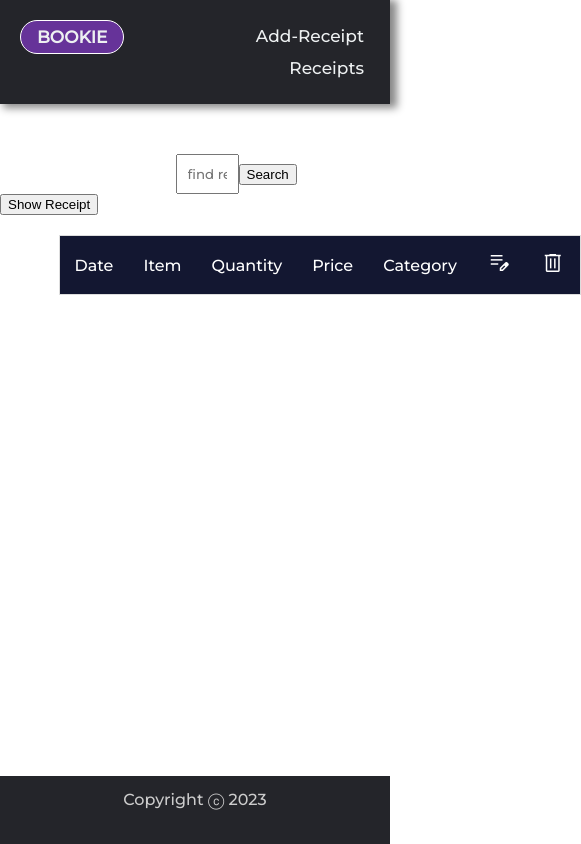
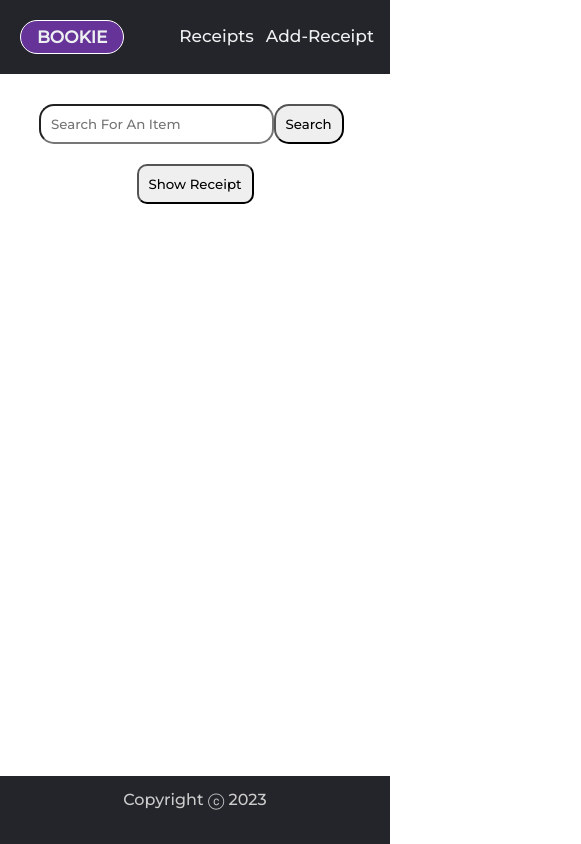
Before and after one commit to somkenemuscle/React-bookkeeper-app, a Next.js app: page /receipts in a window 390 px wide. Shown: the whole page, 581 px wide, since content can reach past the window. Built offline with nearby package versions, Linux system fonts and the light colour scheme.

Commit message:
designs completed

```diff
--- a/app/receipts/page.jsx
+++ b/app/receipts/page.jsx
@@ -21,8 +21,9 @@ export default function () {
   function editingReceipt(id) {
     function getEdit() {
       return DisplayReceipts.filter((receipt) =>
-      receipt.id === id
-    )}
+        receipt.id === id
+      )
+    }
     let detail = getEdit()
     setEditReceipt(...detail)
   }
@@ -89,27 +90,27 @@ export default function () {
   //return components
   return (
     <div className="list-container">
+
       <form className="search-container" onSubmit={getSearch}>
-        <input className="search" onChange={handleSearchChange} name="search" value={search} type="text" placeholder="find receipt" required />
-        <button>Search</button>
+        <input className="search" onChange={handleSearchChange} name="search" value={search} type="text" placeholder="Search For An Item" required />
+        <button className="searchbtn">Search</button>
       </form>
-
-      <button onClick={handleToggle}>Show Receipt</button>
+      <button className="btnshow" onClick={handleToggle}>Show Receipt</button>
 
       <table>
         <tbody>
-          <tr>
-            <th>Date</th>
-            <th>Item</th>
-            <th>Quantity</th>
-            <th>Price</th>
-            <th>Category</th>
-            <th>
+          <tr className="thead">
+            <th scope="col">Date</th>
+            <th scope="col">Item</th>
+            <th scope="col">Quantity</th>
+            <th scope="col">Price</th>
+            <th scope="col">Category</th>
+            <th scope="col">
               <span className="material-symbols-outlined">
                 edit_note
               </span>
             </th>
-            <th>
+            <th scope="col">
               <span className="material-symbols-outlined">
                 delete
               </span>
--- a/components/listreceipt.jsx
+++ b/components/listreceipt.jsx
@@ -11,17 +11,17 @@ const listreceipts = (props) => {
 
     return (
         <tr>
-            <td>{props.date}</td>
-            <td>{props.name}</td>
-            <td>{props.quantity}</td>
-            <td>${props.price}</td>
-            <td>{props.category}</td>
-            <td >
+            <td  data-label='Date' scope='row'>{props.date}</td>
+            <td data-label='Item'>{props.name}</td>
+            <td data-label='Quantity'>{props.quantity}</td>
+            <td data-label='Price'>${props.price}</td>
+            <td data-label='Category'>{props.category}</td>
+            <td data-label='Edit' >
              <Link href='/receipts/edit'>
                 <span onClick={handleEdit} className="material-symbols-outlined edit">edit_note</span>
             </Link>
             </td>
-            <td className='delete'>
+            <td data-label='Delete' className='delete'>
                 <span onClick={handleDelete} className="material-symbols-outlined">delete</span>
             </td>
 
--- a/styles/page.css
+++ b/styles/page.css
@@ -1,11 +1,6 @@
 * {
     margin: 0;
 }
-
-/* .body {
-    background-color:  #000000;
-    color: white;
-} */
 
 /* NAVBAR STYLING */
 .topnav {
@@ -13,9 +8,6 @@
     background-color: #24252a;
     padding: 20px 10px;
     font-family: "Montserrat", sans-serif;
-    box-shadow: 5px 2px 8px 2px #888888;
-
-
 }
 
 .items {
@@ -48,9 +40,20 @@
     text-decoration: none;
 }
 
+@media screen and (max-width: 400px) {
+    .items{
+        padding:6px 6px ;
+    }
+}
+@media screen and (max-width: 358px) {
+    .items{
+        padding:2px 2px ;
+    }
+}
+
 /* BODY HOMEPAGE STYLES */
 .header {
-    margin-top: 140px;
+    margin-top: 80px;
     text-align: center;
     font-weight: bold;
     font-family: "Montserrat", sans-serif;
@@ -64,47 +67,152 @@
     color: grey;
     font-family: "Montserrat", sans-serif;
 }
+.animation-container{
+    display: flex;
+  flex-direction: column;
+  align-items: center;
+  justify-content: center;
+  margin-bottom: 5px;
+}
 
-
+@media screen and (max-width: 400px) {
+.animation-container{
+    margin-bottom: 80px;
+}
+}
 
 /* LIST RECEIPT PAGE STYLING */
-.search-container{
-  margin-top: 50px;
+.search-container {
+    margin-top: 30px;
+    margin-left: 40%;
+}
 
-}
-.search{
-    margin-left:45%;
-    width: 10%;
+.search {
     padding: 10px 10px;
+    width: 30%;
+    border-radius: 15px;
     font-family: "Montserrat", sans-serif;
 }
 
+.searchbtn {
+    padding: 10px 10px;
+    font-family: sans-serif;
+    font-weight: lighter;
+    border-radius: 15px;
+    cursor: pointer;
+    font-family: "Montserrat", sans-serif;
+}
+
+.searchbtn:hover {
+    transition: 0.5s;
+    background-color: #24252a;
+    color: white;
+}
+
+.btnshow {
+    margin-left: 48%;
+    padding: 10px 10px;
+    font-family: "Montserrat", sans-serif;
+    margin-top: 20px;
+    font-weight: light;
+    cursor: pointer;
+    border-radius: 10px;
+}
+
+.btnshow:hover {
+    background-color: #24252a;
+    color: white;
+    transition: 0.2s;
+}
+
+/* list but table design */
 table {
-    margin-top: 20px;
-    margin-left: 15%;
-    margin-right: 15%;
+    cursor: pointer;
+    border: 1px solid #ccc;
     border-collapse: collapse;
-    border-spacing: 0;
-    width: 70%;
-    border: 1px solid #ddd;
-    font-family: "Montserrat", sans-serif ;
+    margin: 20px 0px 10% 10%;
+    padding: 0;
+    width: 80%;
+    table-layout: fixed;
+    font-family: "Montserrat", sans-serif;
+    margin-bottom: 80px;
+}
 
 
+table tr {
+    background-color: white;
+    border: 1px solid #ddd;
+    padding: .35em;
 }
 
-th {
-    background-color: #131731;
-    color: white;
-    text-align: left;
-    padding: 15px;
-    cursor: pointer;
-    font-weight: lighter;
+table th,
+table td {
+    padding: .625em;
+    text-align: center;
 }
 
-td {
-    text-align: left;
-    padding: 14px;
-    cursor: pointer;
+table th {
+    font-size: .85em;
+    letter-spacing: .1em;
+    text-transform: uppercase;
+}
+
+@media screen and (max-width: 840px) {
+    .btnshow {
+        margin-left: 35%;
+    }
+
+    .search-container {
+        margin-left: 10%;
+    }
+
+    .search {
+        width: 60%;
+    }
+
+
+    table {
+        border: 0;
+    }
+
+    table .thead {
+        border: none;
+        clip: rect(0 0 0 0);
+        height: 1px;
+        margin: -1px;
+        overflow: hidden;
+        padding: 0;
+        position: absolute;
+        width: 1px;
+    }
+
+    table tr {
+        border-bottom: 3px solid #ddd;
+        display: block;
+        margin-bottom: .625em;
+    }
+
+    table td {
+        border-bottom: 1px solid #ddd;
+        display: block;
+        font-size: .8em;
+        text-align: right;
+    }
+
+    table td::before {
+        /*
+      * aria-label has no advantage, it won't be read inside a table
+      content: attr(aria-label);
+      */
+        content: attr(data-label);
+        float: left;
+        font-weight: bold;
+        text-transform: uppercase;
+    }
+
+    table td:last-child {
+        border-bottom: 0;
+    }
 }
 
 tr:nth-child(even) {
@@ -160,8 +268,6 @@ FORM DESIGN */
     border-radius: 10px;
     margin-bottom: 20px;
     font-family: "Montserrat", sans-serif;
-
-
 }
 
 .r-head {
@@ -207,20 +313,6 @@ FORM DESIGN */
 
 
 
-
-
-
-
-
-
-
-
-
-
-
-
-
-
 /* FOOTER STYLES */
 footer {
     position: fixed;
```
Also changed, not shown: app/page.jsx (+7 -2 lines), components/editreceipt.jsx (+4 -4 lines), styles/credit-card.png (added).
